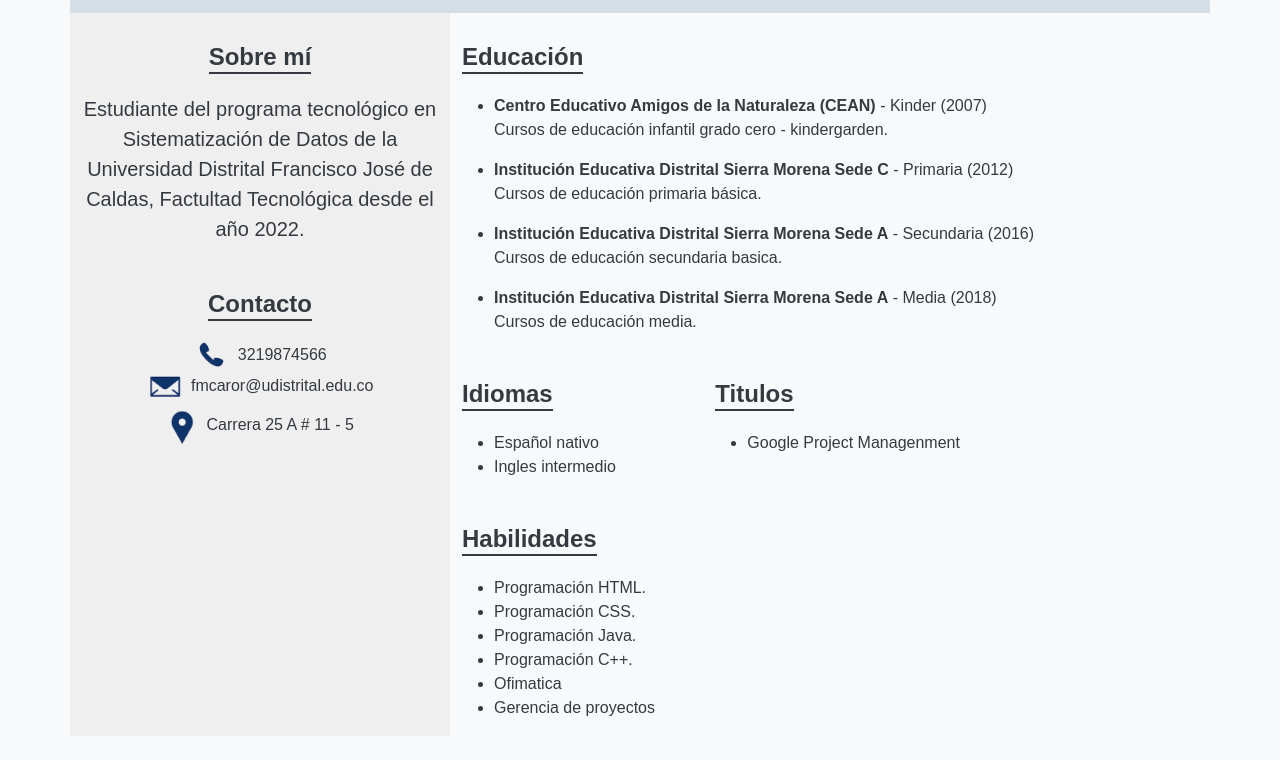
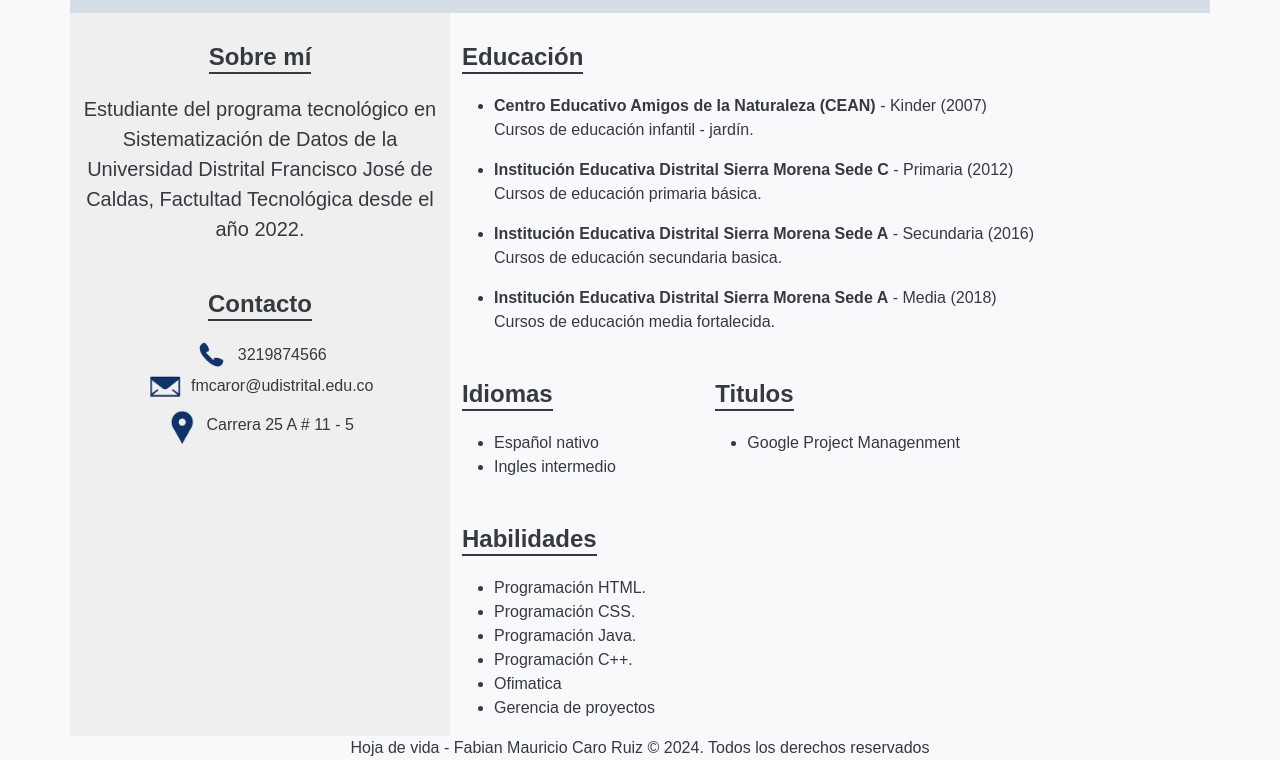
Before and after one commit to Fabian-Caro/HojadeVida, a plain HTML site: page index.html in a window 1280 px wide. Shown: the part 269-1029 px from the top of the page. Before the commit the page ends 1005 px from the top, so only its background shows below. Drawn offline with nearby package versions, Linux system fonts and the light colour scheme.

Commit message:
footer agregado y limpieza de lineas

```diff
--- a/index.html
+++ b/index.html
@@ -1,5 +1,5 @@
 <!DOCTYPE html>
-<html lang="en">
+<html lang="es-CO">
 
 <head>
     <meta charset="UTF-8">
@@ -33,7 +33,7 @@
             display: inline-block;
         }
 
-        .skills .badge {
+        .skills {
             margin-right: 10px;
             margin-bottom: 10px;
         }
@@ -68,20 +68,17 @@
                 </p>
             </div>
             <div class="col-md-8">
-
                 <h2 class="section-title">Educación</h2>
                 <ul>
                     <li><strong>Centro Educativo Amigos de la Naturaleza (CEAN)</strong> - Kinder (2007)</li>
-                        <p>Cursos de educación infantil grado cero - kindergarden.</p>
+                    <p>Cursos de educación infantil - jardín.</p>
                     <li><strong>Institución Educativa Distrital Sierra Morena Sede C</strong> - Primaria (2012)</li>
                     <p>Cursos de educación primaria básica.</p>
-                        <li><strong>Institución Educativa Distrital Sierra Morena Sede A</strong> - Secundaria (2016)
-                        </li>
+                    <li><strong>Institución Educativa Distrital Sierra Morena Sede A</strong> - Secundaria (2016)</li>
                     <p>Cursos de educación secundaria basica.</p>
                     <li><strong>Institución Educativa Distrital Sierra Morena Sede A</strong> - Media (2018)</li>
-                        <p>Cursos de educación media.</p>
+                    <p>Cursos de educación media fortalecida.</p>
                 </ul>
-
                 <div class="row">
                     <div class="col-md-4">
                         <h2 class="section-title">Idiomas</h2>
@@ -106,10 +103,12 @@
                         </ul>
                     </div>
                 </div>
-
-
             </div>
         </div>
+    </div>
+    <div class="container">
+        <footer class="text-center">Hoja de vida - Fabian Mauricio Caro Ruiz © 2024. Todos los derechos reservados
+        </footer>
     </div>
 </body>
 
```
Lines whose indentation alone changed are shown as unchanged.
